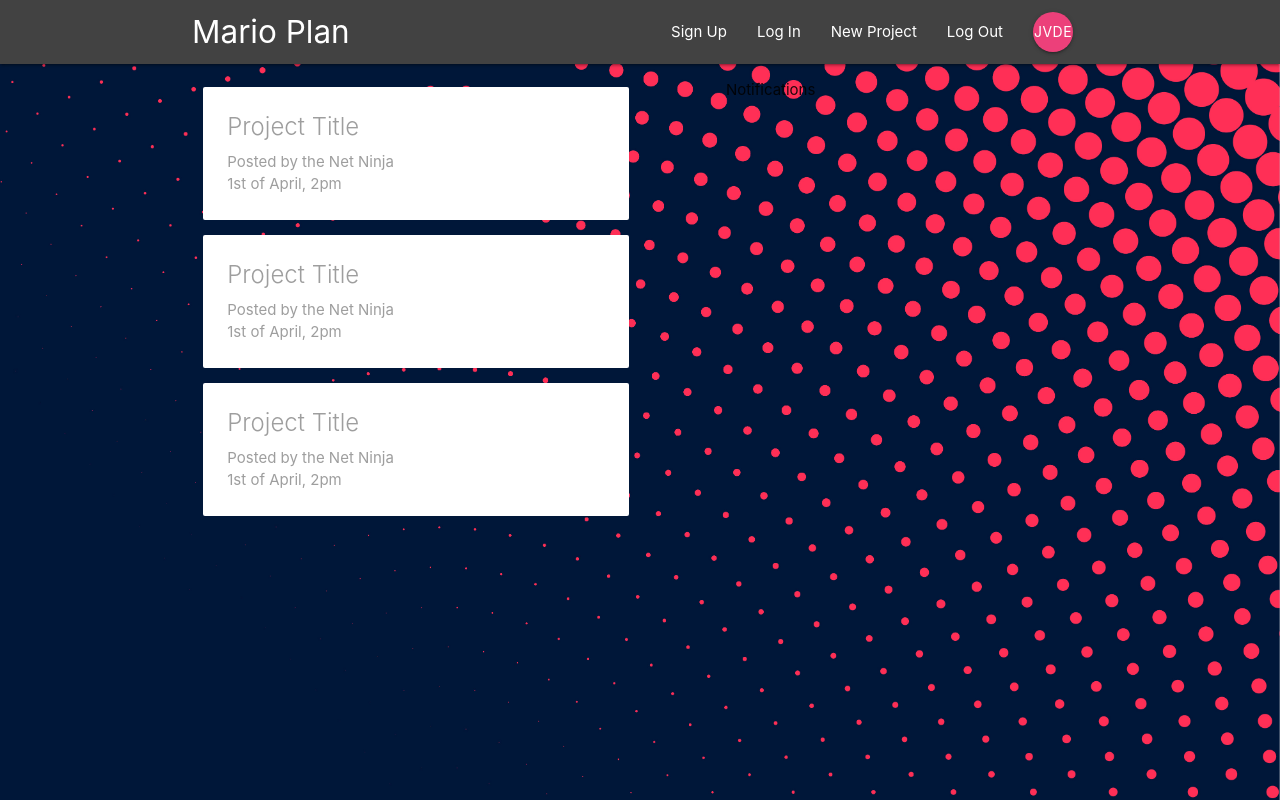
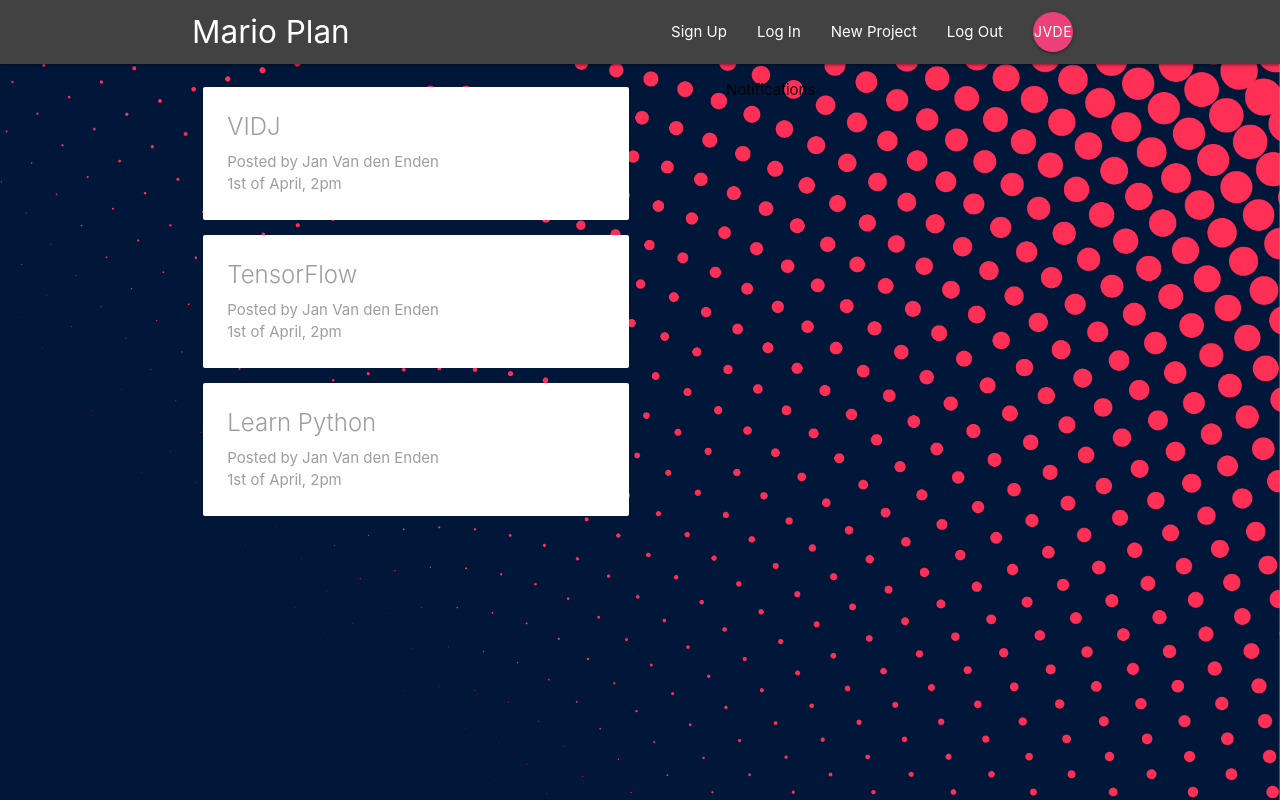
Before and after one commit to janvandenenden/react-firebase, a React (Create React App) app in the folder react-firebase/: page / in a window 1280 px wide. Built offline with nearby package versions, Linux system fonts and the light colour scheme.

Commit message:
add dummy data as projectReducer initial state

```diff
--- a/react-firebase/src/components/dashboard/Dashboard.js
+++ b/react-firebase/src/components/dashboard/Dashboard.js
@@ -1,14 +1,19 @@
 import React, { Component } from 'react';
 import Notifications from './Notifications';
 import ProjectList from '../projects/ProjectList';
+//this connects the dashboard component with redux store
+import { connect } from 'react-redux';
 
 class Dashboard extends Component {
+
     render(){
+        console.log(this.props)
+        const { projects } = this.props;
         return(
             <div className="dashboard container">
                 <div className="row">
                     <div className="col s12 m6">
-                        <ProjectList />
+                        <ProjectList projects={projects} />
                     </div>
                     <div className="col s12 m5 offset-m1">
                         <Notifications />
@@ -19,4 +24,10 @@ class Dashboard extends Component {
     }
 }
 
-export default Dashboard;
+const MapStateToProps = (state) => {
+    return{
+        projects:state.project.projects
+    }
+}
+
+export default connect(MapStateToProps)(Dashboard);
--- a/react-firebase/src/components/projects/ProjectList.js
+++ b/react-firebase/src/components/projects/ProjectList.js
@@ -3,13 +3,15 @@ import ProjectSummary from './ProjectSummary';
 
 //Rather than writing multiple times the overview of a project it is better to extract this to a seperate component
 //If we want to change the template of the projectsummary we can just edit it in one place.
-
-const ProjectList = () => {
+//We add projects && projects.map....ETC because we don't want to do all of this when the projects arrau is empty
+const ProjectList = ({projects}) => {
     return (
         <div className="project-list section">
-            <ProjectSummary />
-            <ProjectSummary />
-            <ProjectSummary />
+            { projects && projects.map(project => {
+                return(
+                    <ProjectSummary project={project} key={project.id}  />
+                )
+            })}
         </div>
     )
 };
--- a/react-firebase/src/components/projects/projectSummary.js
+++ b/react-firebase/src/components/projects/projectSummary.js
@@ -1,11 +1,12 @@
 import React from 'react';
 
-const ProjectSummary = () => {
+const ProjectSummary = (project) => {
+    console.log(project)
     return(
         <div className="card z-depth-0 project-summary">
             <div className="card-content grey-text darken-3">
-                <span className="card-title">Project Title</span>
-                <p>Posted by the Net Ninja</p>
+                <span className="card-title">{project.project.title}</span>
+                <p>Posted by Jan Van den Enden</p>
                 <p className="grey-text">1st of April, 2pm</p>
             </div>
         </div>
--- a/react-firebase/src/store/reducers/projectReducer.js
+++ b/react-firebase/src/store/reducers/projectReducer.js
@@ -2,7 +2,11 @@
 // we need to give it an initial state.
 
 const initState = {
-
+    projects:[
+        {id:'1',title:'VIDJ', content:'Rebuild the VIDJ app'},
+        {id:'2',title:'TensorFlow', content:'Build the "Hello World" app of TensorFlow'},
+        {id:'3',title:'Learn Python', content:'Do the complete SoloLearn course of Python'},
+    ]
 }
 const projectReducer = (state = initState, action) => {
     return state
```
